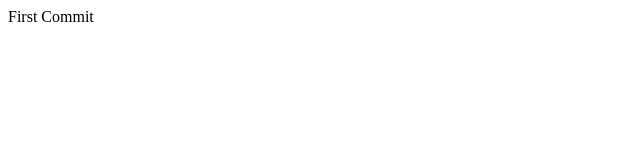
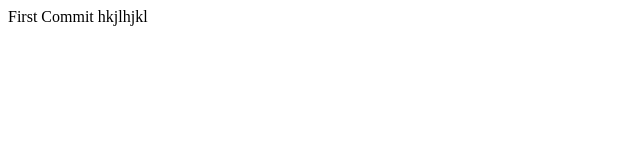
Before and after one commit to inolan29/OCCPHT09, a plain HTML site: page HTML/index.html in a window 1280 px wide. Shown: the full height of the page, 0-640 px from the left. Drawn offline with Linux system fonts and the light colour scheme.

Commit message:
test branch

```diff
--- a/HTML/index.html
+++ b/HTML/index.html
@@ -1,5 +1,7 @@
 <html>
     <body>
        First Commit
+
+       hkjlhjkl
     </body>
 </html>
```
Also changed, not shown: HTML/text1.txt, HTML/text3.txt.
